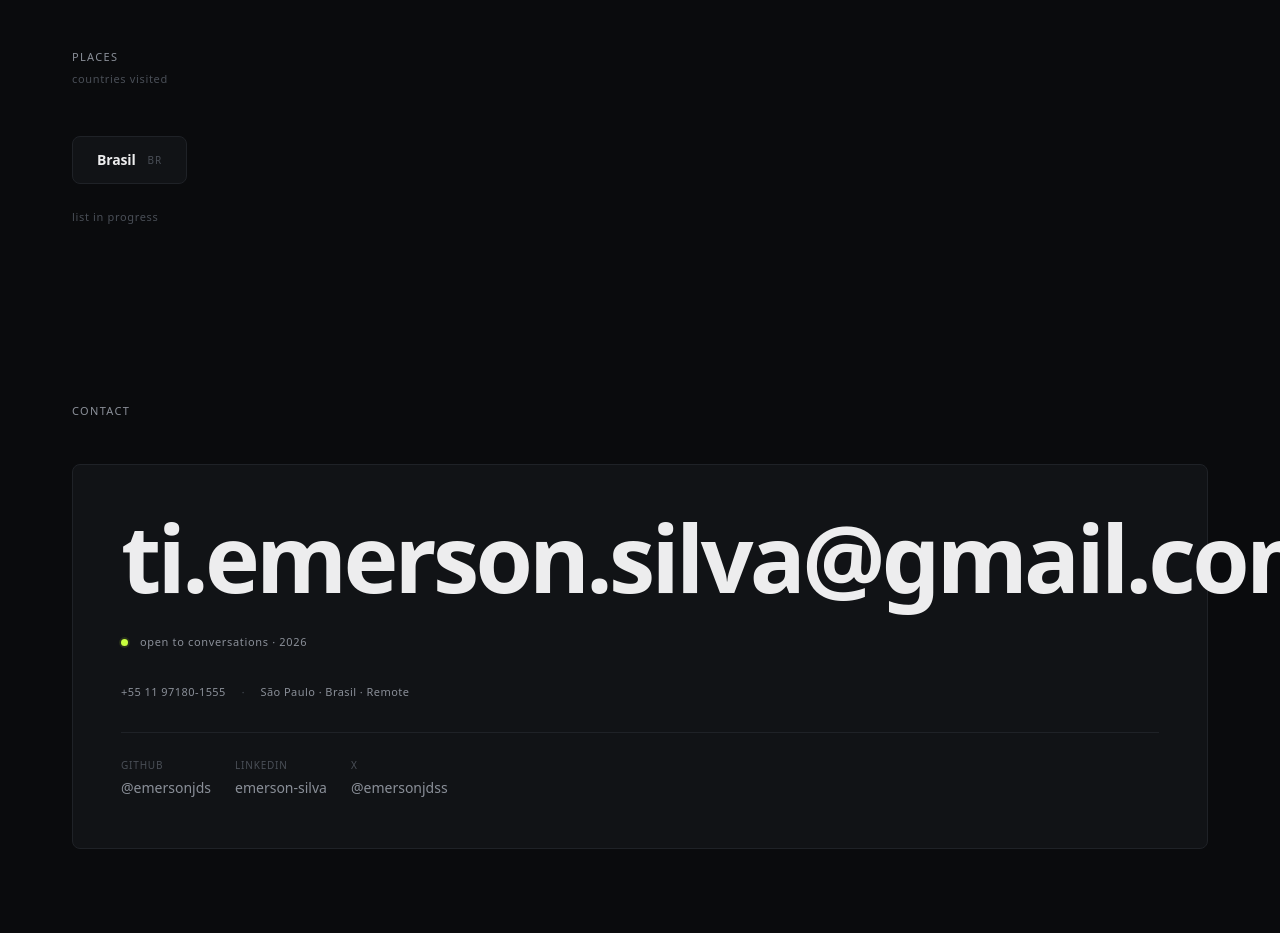
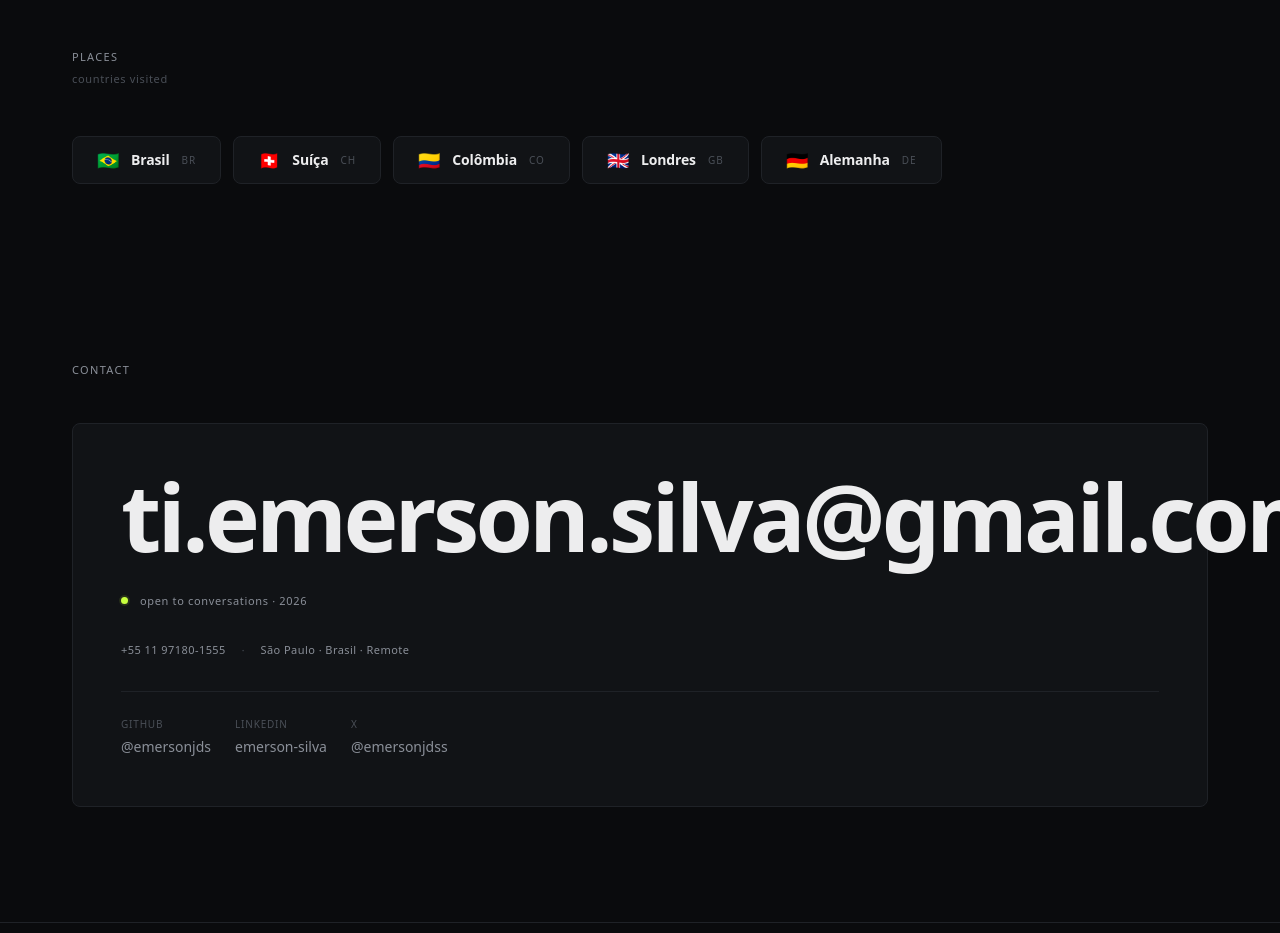
Before and after one commit to emersonjds/emersonjdsme, a Next.js app: page / in a window 1280 px wide. Shown: the part 6880-7813 px from the top of the page. Built offline with nearby package versions, Linux system fonts and the light colour scheme.

Commit message:
feat(places): add Switzerland, Colombia, London, Germany with flag glyphs

```diff
--- a/src/components/countries.tsx
+++ b/src/components/countries.tsx
@@ -2,6 +2,12 @@
 
 import { countries } from "@/lib/data";
 import { useLocale } from "@/lib/i18n";
+
+function flagFromCode(code: string): string {
+  return [...code.toUpperCase()]
+    .map((char) => String.fromCodePoint(127397 + char.charCodeAt(0)))
+    .join("");
+}
 
 export default function Countries() {
   const { t } = useLocale();
@@ -57,6 +63,17 @@ export default function Countries() {
               }}
             >
               <span
+                aria-hidden="true"
+                className="country-flag"
+                style={{
+                  fontSize: "18px",
+                  lineHeight: 1,
+                  filter: "saturate(1.1)",
+                }}
+              >
+                {flagFromCode(country.code)}
+              </span>
+              <span
                 style={{
                   fontSize: "var(--fs-small)",
                   fontWeight: 600,
--- a/src/lib/data.ts
+++ b/src/lib/data.ts
@@ -507,7 +507,10 @@ export const education: readonly EducationItem[] = [
 
 /* ─── Countries ───────────────────────────────────────────────────────── */
 
-// TODO: completar lista de países visitados
 export const countries: readonly Country[] = [
   { name: "Brasil", code: "BR" },
+  { name: "Suíça", code: "CH" },
+  { name: "Colômbia", code: "CO" },
+  { name: "Londres", code: "GB" },
+  { name: "Alemanha", code: "DE" },
 ] as const;
```
